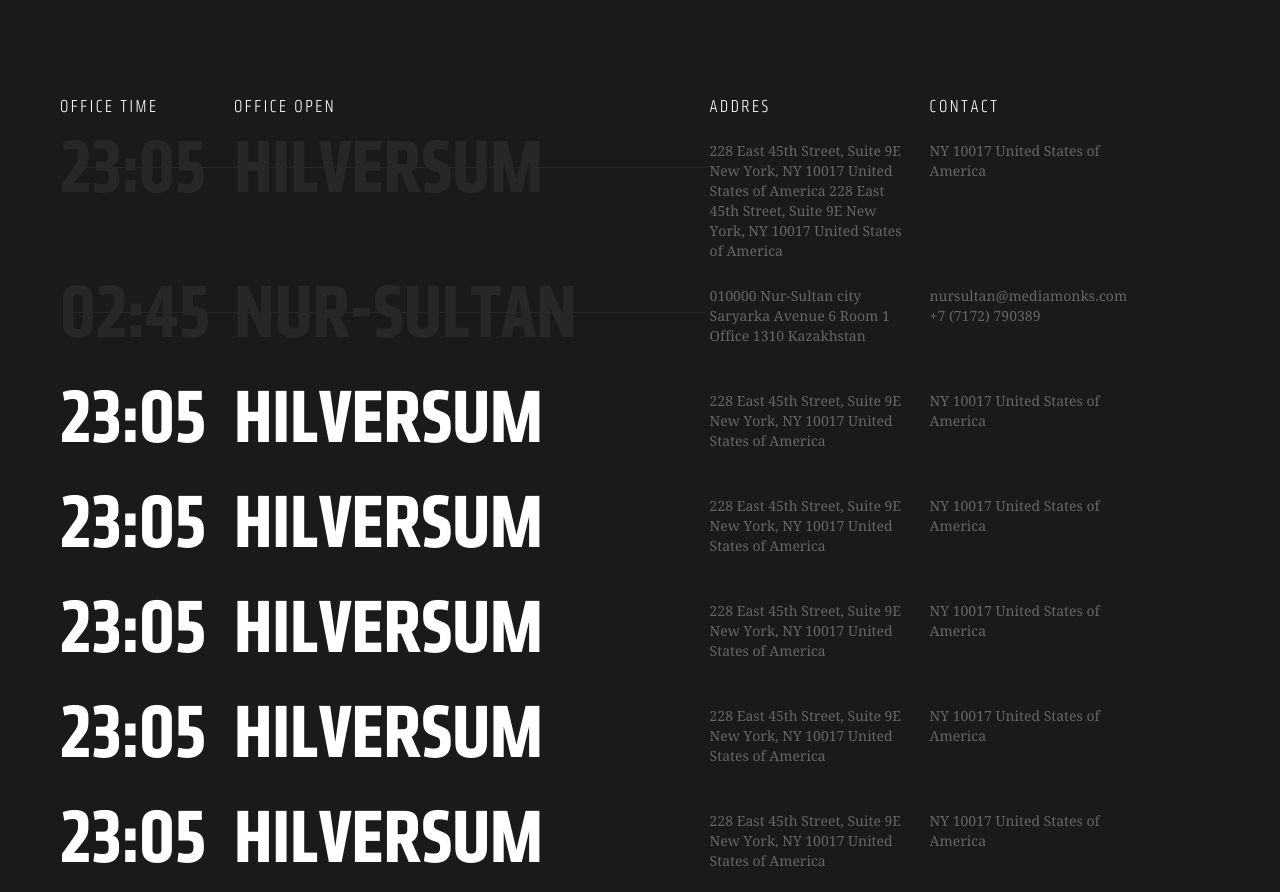
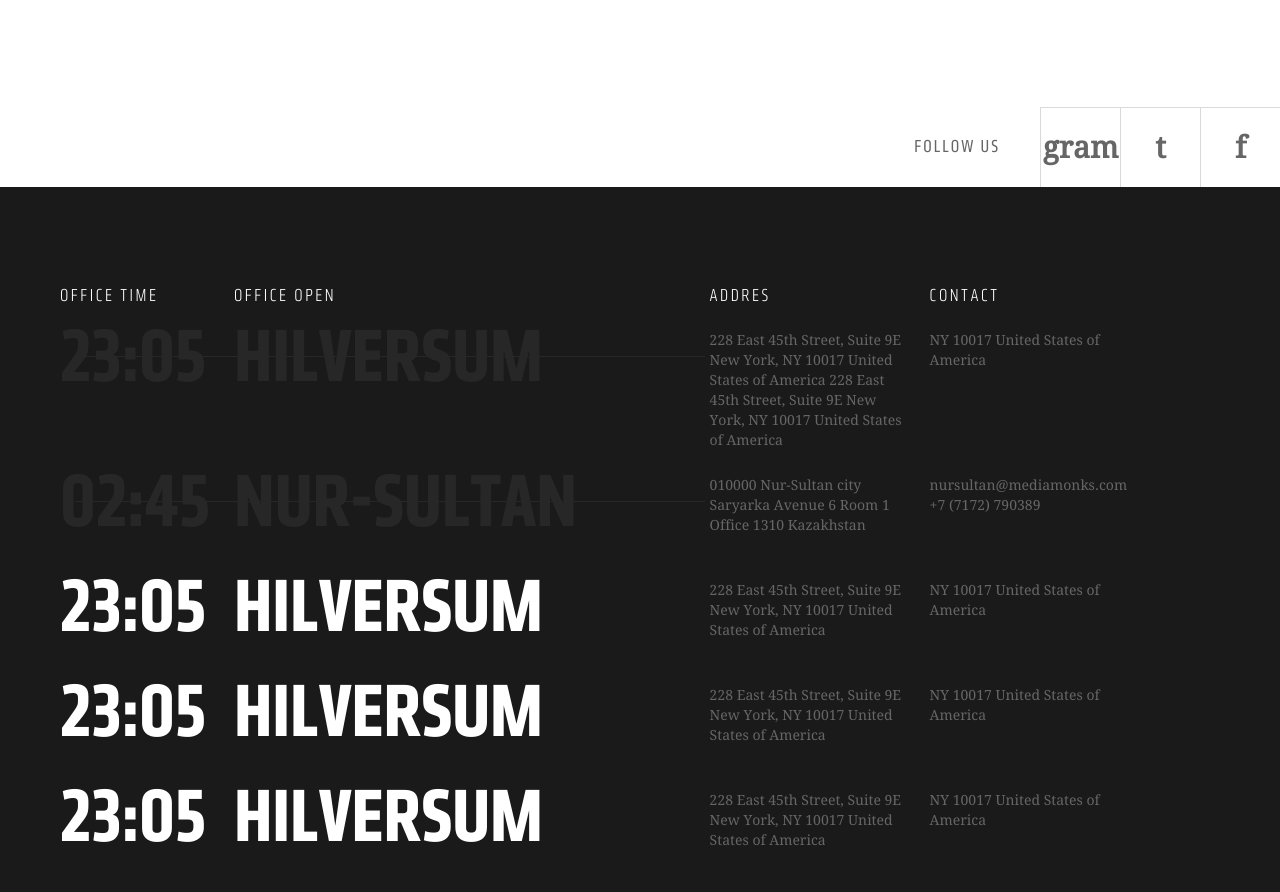
Before and after one commit to DaniyarOtynshin/mediamonks-website, a React (Create React App) app: page /about in a window 1280 px wide. Shown: the part 2485-3377 px from the top of the page. Built offline with nearby package versions, Linux system fonts and the light colour scheme.

Commit message:
Add about__social

```diff
--- a/src/components/About/About.css
+++ b/src/components/About/About.css
@@ -98,3 +98,25 @@
     line-height: 1;
     color: #1a1a1a;
 }
+
+.social_about {
+    margin-top: 109px;
+    max-width: fit-content;
+    margin-left: auto;
+}
+
+.social__item_about {
+    border-top: 1px solid #d9d9d9;
+    border-left: 1px solid #d9d9d9;
+}
+
+.social__follow {
+    font-family: 'klavika', sans-serif;
+    font-weight: 400;
+    font-size: 18px;
+    line-height: 80px;
+    letter-spacing: 2px;
+    text-transform: uppercase;
+    margin: 0 40px;
+    color: #666;
+}
--- a/src/components/About/About.jsx
+++ b/src/components/About/About.jsx
@@ -44,6 +44,12 @@
                         </li>
                     </ul>
                 </div>
+                <div className="social social_about">
+                    <span className="social__follow">follow us</span>
+                    <a href="https://www.instagram.com/mediamonks/" target="blank" className="social__item social__item_about">gram</a>
+                    <a href="https://twitter.com/mediamonks" target="blank" className="social__item social__item_about">t</a>
+                    <a href="https://www.facebook.com/mediamonks" target="blank" className="social__item social__item_about">f</a>
+                </div>
             </div>
         </section>
     )
--- a/src/components/footer/Footer.css
+++ b/src/components/footer/Footer.css
@@ -17,7 +17,7 @@
     padding: 20px 0 20px 15px;
 }
 
-.footer__item {
+.social__item {
     display: flex;
     justify-content: center;
     align-items: center;
@@ -34,13 +34,16 @@
     outline: none;
 }
 
-.footer__item:hover {
+.social__item:hover {
     color: #fff;
     background-color: #427197;
 }
 
-.footer__info {
+.social {
     display: flex;
     justify-content: flex-end;
+}
+
+.footer__social {
     border: 1px solid #333;
 }
--- a/src/components/footer/Footer.jsx
+++ b/src/components/footer/Footer.jsx
@@ -3,11 +3,11 @@
 function Footer() {
     return (
         <footer className="page__section page__footer footer">
-            <div className="footer__info">
-                <a href="https://www.instagram.com/mediamonks/" target="blank" className="footer__item">gram</a>
-                <a href="https://twitter.com/mediamonks" target="blank" className="footer__item">t</a>
-                <a href="https://www.facebook.com/mediamonks" target="blank" className="footer__item">f</a>
-                <a href="https://www.linkedin.com/company/mediamonks/" className="footer__item">in</a>
+            <div className="footer__social social">
+                <a href="https://www.instagram.com/mediamonks/" target="blank" className="social__item">gram</a>
+                <a href="https://twitter.com/mediamonks" target="blank" className="social__item">t</a>
+                <a href="https://www.facebook.com/mediamonks" target="blank" className="social__item">f</a>
+                <a href="https://www.linkedin.com/company/mediamonks/" className="social__item">in</a>
             </div>
             <p className="footer__privacy">© MediaMonks | View privacy notice</p>
         </footer>
--- a/src/index.css
+++ b/src/index.css
@@ -6,6 +6,6 @@
 @import url('./components/Cells/Cells.css');
 @import url('./components/Cell/Cell.css');
 @import url('./components/Table/Table.css');
+@import url('./components/Footer/Footer.css');
 @import url('./components/About/About.css');
 @import url('./components/Carousel/Carousel.css');
-@import url('./components/Footer/Footer.css');
```
